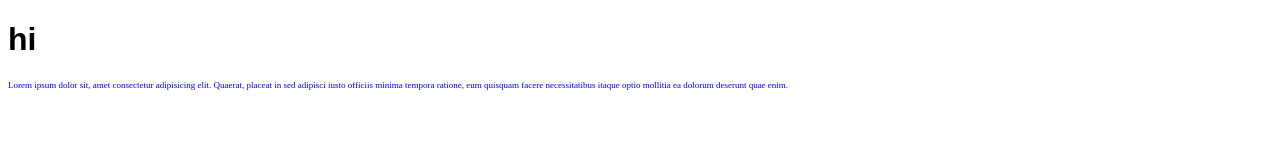
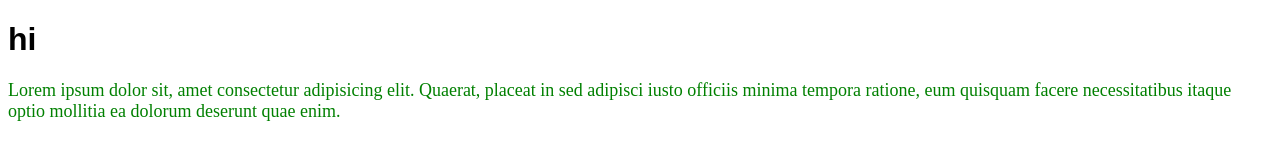
Before and after one commit to HatemHashem/ITI-lab2-git, a plain HTML site: page index.html in a window 1280 px wide. Drawn offline with Linux system fonts and the light colour scheme.

Commit message:
changed p style

```diff
--- a/css/app.css
+++ b/css/app.css
@@ -4,6 +4,6 @@ h1{
     color: black;
 }
 p {
-    font-size: xx-small;
-    color: blue;
+    font-size:large;
+    color: green;
 }
```
